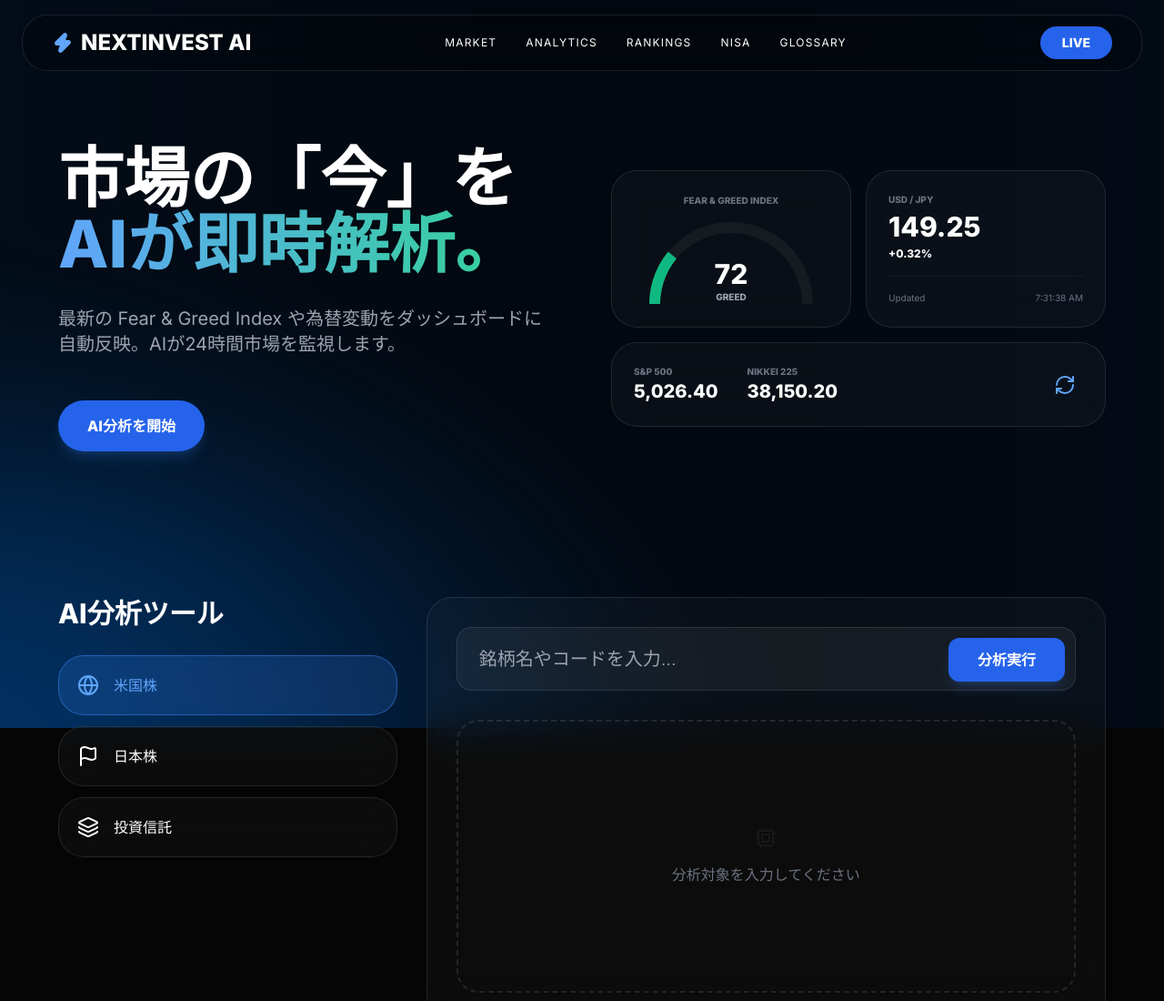
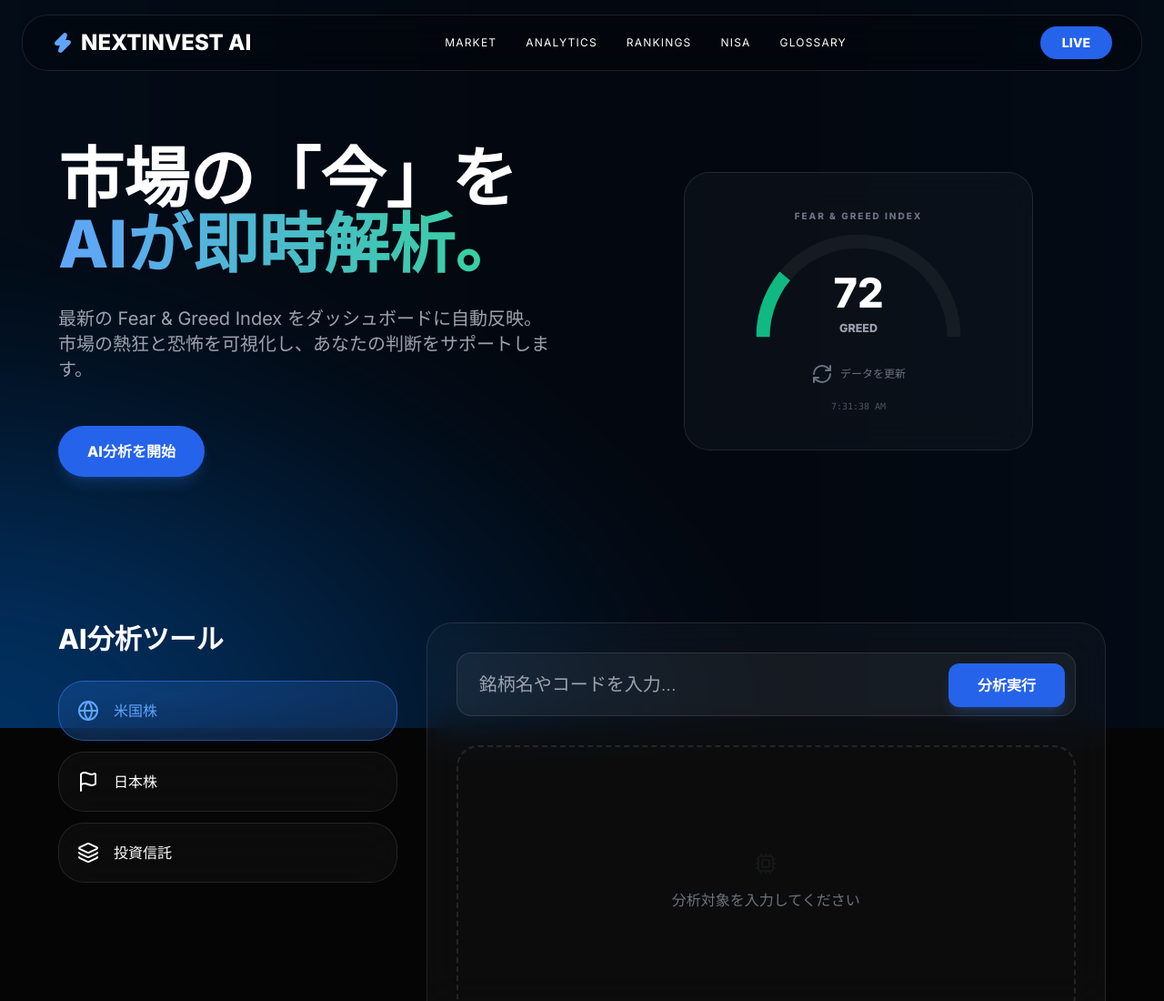
Before and after one commit to udonmikan/nextInvest, a plain HTML site: page index.html in a window 1280 px wide. Shown: the top 1100 px of the page at 91% size. Drawn offline with nearby package versions, Linux system fonts and the light colour scheme; animation ran at ten frames a second.

Commit message:
Add files via upload

```diff
--- a/index.html
+++ b/index.html
@@ -49,41 +49,31 @@
         <div class="max-w-6xl mx-auto grid lg:grid-cols-2 gap-16 items-center">
             <div>
                 <h1 class="text-5xl md:text-7xl font-extrabold mb-8 leading-tight">市場の「今」を<br><span class="text-transparent bg-clip-text bg-gradient-to-r from-blue-400 to-emerald-400">AIが即時解析。</span></h1>
-                <p class="text-xl text-gray-400 mb-12">最新の Fear & Greed Index や為替変動をダッシュボードに自動反映。AIが24時間市場を監視します。</p>
+                <p class="text-xl text-gray-400 mb-12">最新の Fear & Greed Index をダッシュボードに自動反映。市場の熱狂と恐怖を可視化し、あなたの判断をサポートします。</p>
                 <div class="flex gap-4">
                     <a href="#analysis" class="bg-blue-600 px-8 py-4 rounded-full font-bold hover:bg-blue-500 transition shadow-lg shadow-blue-500/20">AI分析を開始</a>
                 </div>
             </div>
 
-            <div class="grid grid-cols-2 gap-4">
-                <div class="glass-card p-6 flex flex-col items-center justify-center text-center">
-                    <div class="text-[10px] font-bold text-gray-500 mb-4 uppercase flex items-center gap-2">Fear & Greed Index <span id="fg-loading" class="w-2 h-2 bg-blue-500 rounded-full animate-ping hidden"></span></div>
-                    <div class="gauge-container">
+            <div class="flex justify-center">
+                <!-- Fear & Greed Card Only -->
+                <div class="glass-card p-10 flex flex-col items-center justify-center text-center w-full max-w-sm relative">
+                    <div class="text-[10px] font-bold text-gray-500 mb-6 uppercase flex items-center gap-2 tracking-[0.2em]">
+                        Fear & Greed Index
+                        <span id="fg-loading" class="w-2 h-2 bg-blue-500 rounded-full animate-ping hidden"></span>
+                    </div>
+                    <div class="gauge-container mb-4 scale-125">
                         <div class="gauge-bg"></div>
                         <div id="fg-fill" class="gauge-fill" style="transform: rotate(45deg);"></div>
                         <div class="absolute bottom-0 left-0 w-full text-center">
-                            <div class="text-3xl font-black" id="fg-value">--</div>
-                            <div class="text-[10px] text-gray-400 font-bold uppercase" id="fg-label">Loading...</div>
+                            <div class="text-4xl font-black" id="fg-value">--</div>
+                            <div class="text-[10px] text-gray-400 font-bold uppercase mt-1" id="fg-label">Loading...</div>
                         </div>
                     </div>
-                </div>
-                <div class="glass-card p-6 flex flex-col justify-between">
-                    <div>
-                        <div class="text-[10px] font-bold text-gray-500 mb-1 uppercase">USD / JPY</div>
-                        <div class="text-3xl font-black mb-1" id="fx-rate">---.--</div>
-                        <div class="text-xs font-bold" id="fx-change">--.--</div>
-                    </div>
-                    <div class="mt-4 pt-4 border-t border-white/5 text-[10px] text-gray-500 flex justify-between">
-                        <span>Updated</span>
-                        <span id="update-time">--:--:--</span>
-                    </div>
-                </div>
-                <div class="glass-card p-6 col-span-2 flex items-center justify-between">
-                    <div class="flex gap-8">
-                        <div><div class="text-[10px] font-bold text-gray-500 uppercase">S&P 500</div><div class="text-xl font-black" id="idx-sp500">----.--</div></div>
-                        <div><div class="text-[10px] font-bold text-gray-500 uppercase">Nikkei 225</div><div class="text-xl font-black" id="idx-nikkei">----.--</div></div>
-                    </div>
-                    <button onclick="fetchMarketData()" class="text-blue-400 hover:scale-110 transition p-2"><i data-lucide="refresh-cw" size="20"></i></button>
+                    <button onclick="fetchMarketData()" class="mt-6 text-gray-500 hover:text-blue-400 transition flex items-center gap-2 text-xs">
+                        <i data-lucide="refresh-cw" size="14"></i> データを更新
+                    </button>
+                    <div class="mt-4 text-[10px] text-gray-600 font-mono" id="update-time">--:--:--</div>
                 </div>
             </div>
         </div>
@@ -203,14 +193,12 @@
         // API Proxy Call
         async function fetchAPI(payload) {
             try {
-                // プレビュー環境やローカルファイル環境での判定
                 const isLocalOrPreview = window.location.protocol.startsWith('blob') ||
                                        window.location.hostname === 'localhost' ||
                                        window.location.hostname === '127.0.0.1' ||
                                        window.location.hostname === '';
 
                 if (isLocalOrPreview) {
-                    // プレビュー環境向けのモックデータ（デモ用）
                     if (payload.type === 'market_data') {
                         return {
                             fgValue: 72,
@@ -251,24 +239,25 @@
             try {
                 const data = await fetchAPI({ type: 'market_data' });
 
-                // 数値データの反映
                 const fgVal = parseInt(data.fgValue) || 50;
-                document.getElementById('fg-value').innerText = fgVal;
-                document.getElementById('fg-label').innerText = data.fgLabel || 'Neutral';
+                const fgValEl = document.getElementById('fg-value');
+                const fgLabelEl = document.getElementById('fg-label');
+                const fgFillEl = document.getElementById('fg-fill');
 
-                // ゲージのアニメーション
-                const rotation = (fgVal / 100) * 180 + 45;
-                document.getElementById('fg-fill').style.transform = `rotate(${rotation}deg)`;
+                if (fgValEl) fgValEl.innerText = fgVal;
+                if (fgLabelEl) fgLabelEl.innerText = data.fgLabel || 'Neutral';
 
-                // 各種市場データの更新
-                document.getElementById('fx-rate').innerText = data.usdjpy || '---.--';
-                document.getElementById('fx-change').innerText = data.usdjpyChange || '--.--';
-                document.getElementById('idx-sp500').innerText = data.sp500 || '----.--';
-                document.getElementById('idx-nikkei').innerText = data.nikkei || '----.--';
-                document.getElementById('update-time').innerText = new Date().toLocaleTimeString();
+                if (fgFillEl) {
+                    const rotation = (fgVal / 100) * 180 + 45;
+                    fgFillEl.style.transform = `rotate(${rotation}deg)`;
+                }
+
+                const updateTimeEl = document.getElementById('update-time');
+                if (updateTimeEl) updateTimeEl.innerText = new Date().toLocaleTimeString();
             } catch (e) {
                 console.error('Market dashboard sync failed:', e.message);
-                document.getElementById('fg-label').innerText = "Sync Error";
+                const fgLabelEl = document.getElementById('fg-label');
+                if (fgLabelEl) fgLabelEl.innerText = "Sync Error";
             } finally {
                 if (loadingEl) loadingEl.classList.add('hidden');
             }
@@ -305,7 +294,9 @@
         // --- NISA Simulator ---
         let nisaChart;
         function initChart() {
-            const ctx = document.getElementById('nisaChart').getContext('2d');
+            const chartCanvas = document.getElementById('nisaChart');
+            if (!chartCanvas) return;
+            const ctx = chartCanvas.getContext('2d');
             nisaChart = new Chart(ctx, {
                 type: 'bar',
                 data: { labels: [], datasets: [ { label: '元本', data: [], backgroundColor: '#2563eb', stack: '1' }, { label: '利益', data: [], backgroundColor: '#10b981', stack: '1' } ] },
@@ -322,12 +313,22 @@
         }
 
         function updateSim() {
-            const m = parseInt(document.getElementById('input-monthly').value) * 10000;
-            const r = parseFloat(document.getElementById('input-rate').value) / 100 / 12;
-            const y = parseInt(document.getElementById('input-years').value);
-            document.getElementById('val-monthly').innerText = document.getElementById('input-monthly').value;
-            document.getElementById('val-rate').innerText = document.getElementById('input-rate').value;
-            document.getElementById('val-years').innerText = y;
+            const inputMonthly = document.getElementById('input-monthly');
+            const inputRate = document.getElementById('input-rate');
+            const inputYears = document.getElementById('input-years');
+            if (!inputMonthly || !inputRate || !inputYears) return;
+
+            const m = parseInt(inputMonthly.value) * 10000;
+            const r = parseFloat(inputRate.value) / 100 / 12;
+            const y = parseInt(inputYears.value);
+
+            const valMonthly = document.getElementById('val-monthly');
+            const valRate = document.getElementById('val-rate');
+            const valYears = document.getElementById('val-years');
+            if (valMonthly) valMonthly.innerText = inputMonthly.value;
+            if (valRate) valRate.innerText = inputRate.value;
+            if (valYears) valYears.innerText = y;
+
             let labels = [], pArr = [], rArr = [], total = 0, pTotal = 0;
             for(let i=1; i<=y; i++) {
                 labels.push(i+'Y');
@@ -335,17 +336,24 @@
                 pArr.push(pTotal);
                 rArr.push(Math.max(0, total - pTotal));
             }
-            nisaChart.data.labels = labels;
-            nisaChart.data.datasets[0].data = pArr;
-            nisaChart.data.datasets[1].data = rArr;
-            nisaChart.update();
-            document.getElementById('val-total').innerText = Math.round(total).toLocaleString()+'円';
-            document.getElementById('val-profit').innerText = '+'+Math.round(total - pTotal).toLocaleString()+'円 益';
+
+            if (nisaChart) {
+                nisaChart.data.labels = labels;
+                nisaChart.data.datasets[0].data = pArr;
+                nisaChart.data.datasets[1].data = rArr;
+                nisaChart.update();
+            }
+
+            const valTotal = document.getElementById('val-total');
+            const valProfit = document.getElementById('val-profit');
+            if (valTotal) valTotal.innerText = Math.round(total).toLocaleString()+'円';
+            if (valProfit) valProfit.innerText = '+'+Math.round(total - pTotal).toLocaleString()+'円 益';
         }
 
         // --- Three.js Fluid BG ---
         function initThree() {
             const canvas = document.getElementById('fluid-canvas');
+            if (!canvas) return;
             const renderer = new THREE.WebGLRenderer({ canvas, alpha: true });
             renderer.setSize(window.innerWidth, window.innerHeight);
             const scene = new THREE.Scene();
```
